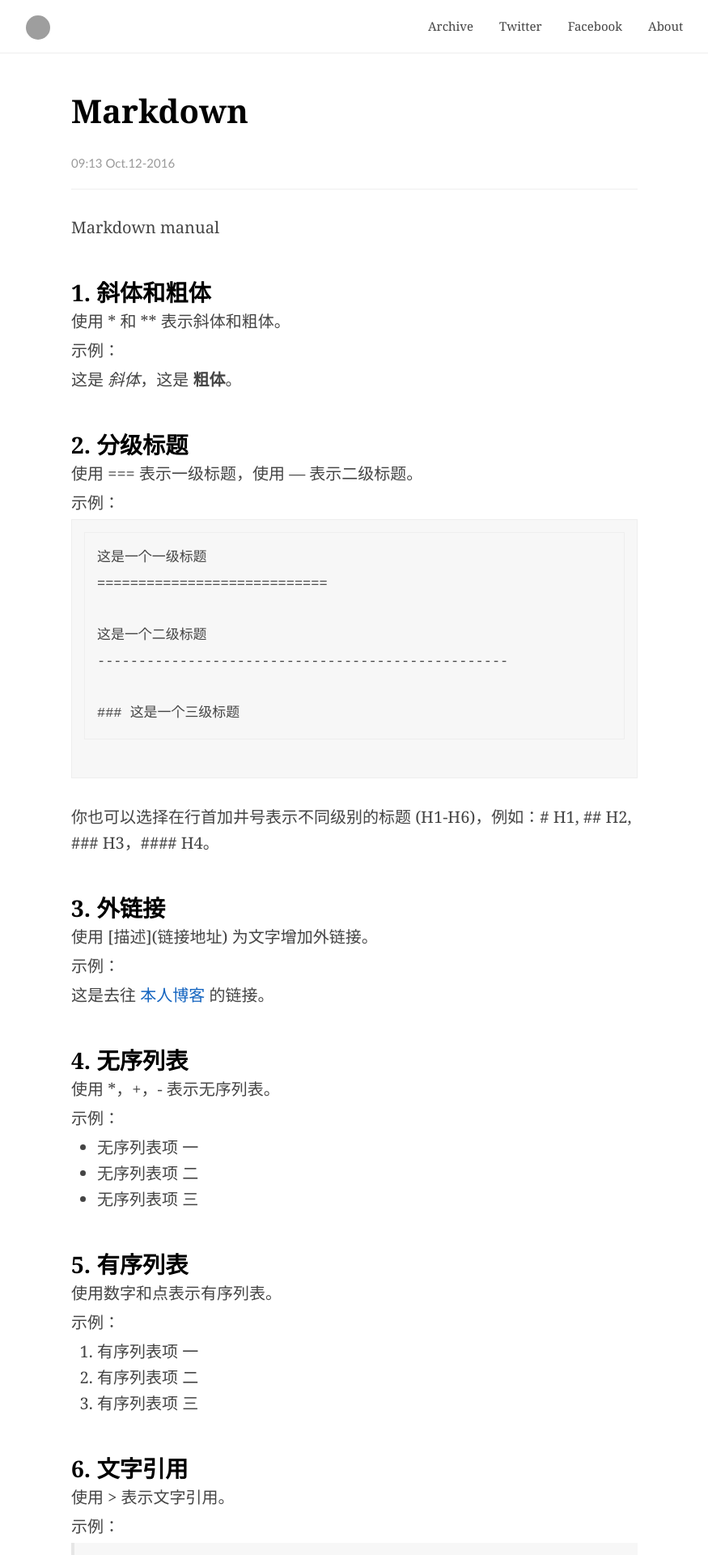
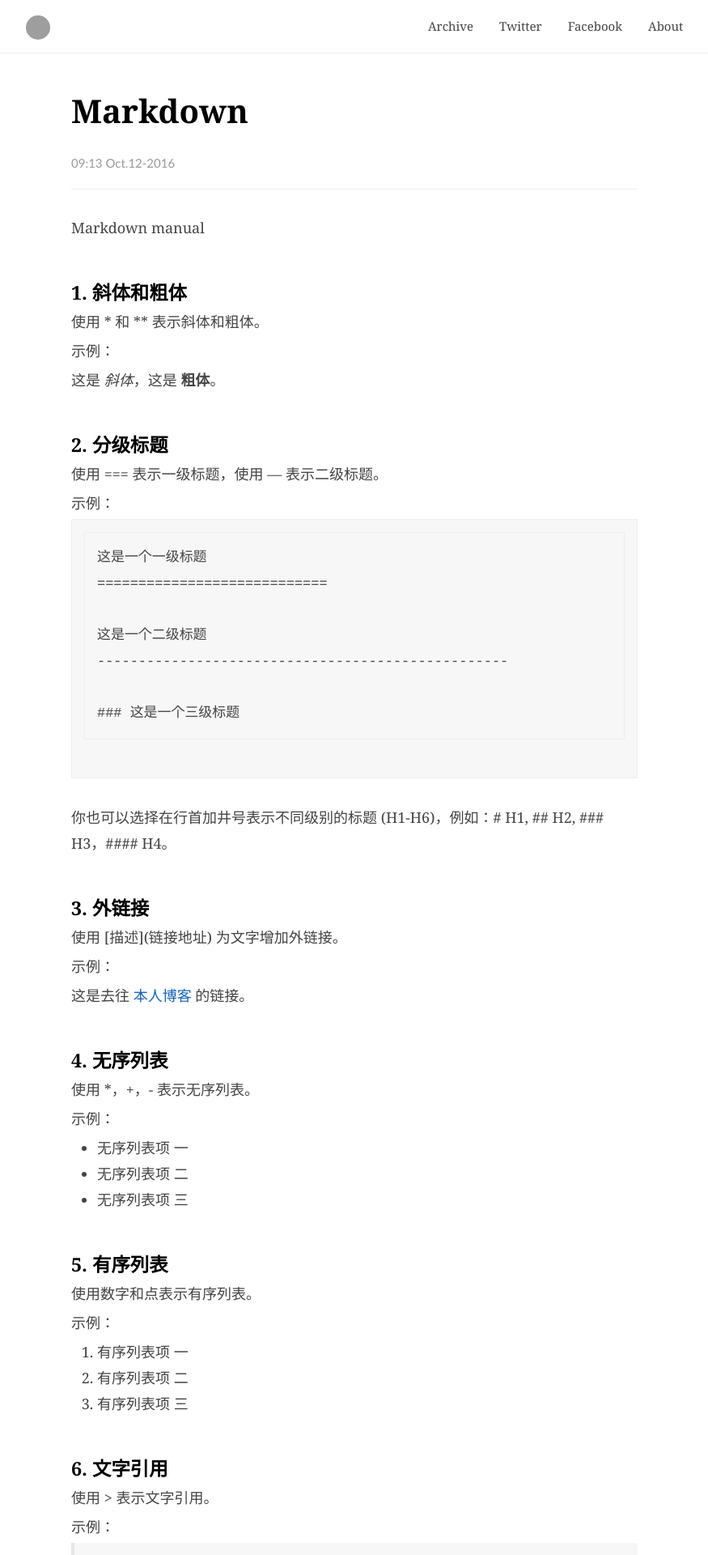
Before and after one commit to songroger/murmur, a Jekyll site: the page built from _posts/2016-10-12-markdown-manual.markdown, in a window 1280 px wide. Shown: the top 1920 px of the page at 81% size, without its empty margins (202-1077 px from the left). Built offline with Jekyll 4.4.1, drawn with Linux system fonts in a browser that asks for light colours; comment, search, counter and statistics services are not loaded; grey boxes are pictures that could not be loaded.

Commit message:
font-size

```diff
--- a/_src/css/_global.css
+++ b/_src/css/_global.css
@@ -69,7 +69,7 @@ html {
 body {
   color: var(--color-text);
   font-family: Georgia,'Source Sans Pro', sans-serif;
-  font-size: 1rem;
+  font-size: 0.9rem;
   line-height: 1.6rem;
 
 
--- a/_src/css/_typography.css
+++ b/_src/css/_typography.css
@@ -61,17 +61,17 @@ typo scale
 */
 
 h1 {
-  font-size: 2.827rem;
+  font-size: 2rem;
   line-height: 3.2rem;
 }
 
 h2 {
-  font-size: 1.999rem;
+  font-size: 1.5rem;
   line-height: 2.4rem;
 }
 
 h3 {
-  font-size: 1.414rem;
+  font-size: 1.17rem;
 }
 
 h4 {
```
Also changed, not shown: _includes/css/main.css.
